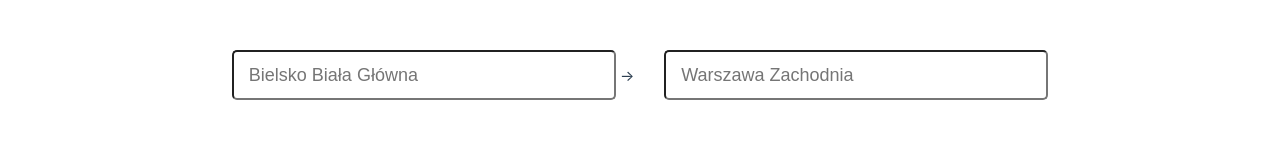
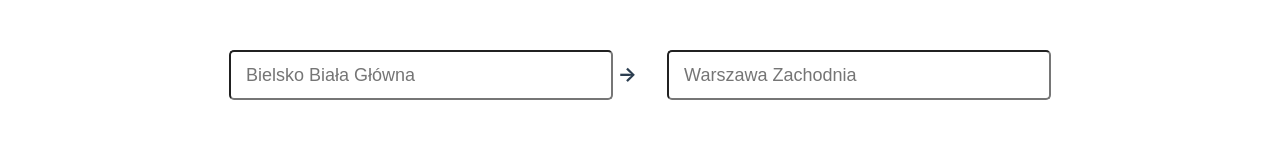
Before and after one commit to JakubJKrawczyk/TrainStationRepo, a Vue app: page / in a window 1280 px wide. Shown: the part 220-372 px from the top of the page. Built offline with nearby package versions, Linux system fonts and the light colour scheme.

Commit message:
strzałka v2

```diff
--- a/src/assets/main.css
+++ b/src/assets/main.css
@@ -17,7 +17,11 @@ footer {
   text-align: center;
   background: #181818;
 }
-
+.arrow{
+  font-size: 20px;
+  width:50px;
+  font-weight: bold;
+}
 a,
 .green {
   text-decoration: none;
--- a/src/components/SearchSegment.vue
+++ b/src/components/SearchSegment.vue
@@ -29,7 +29,9 @@ import TooltipComponent from '@/components/TooltipComponent.vue'
           </option>
         </template>
       </datalist>
+      <span class="arrow">
       ->
+      </span>
       <input
         id="endStationInput"
         list="end-stations"
```
